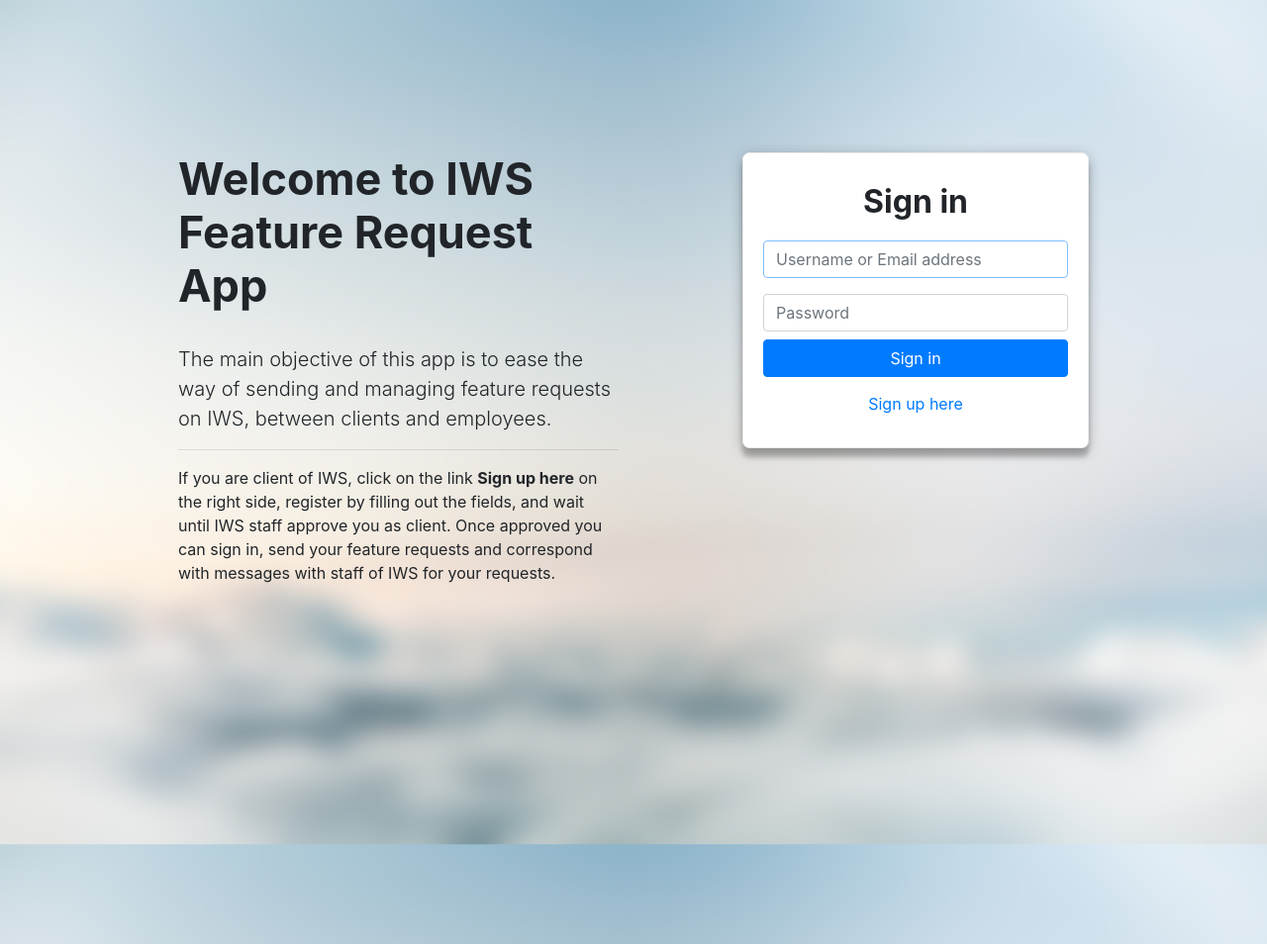
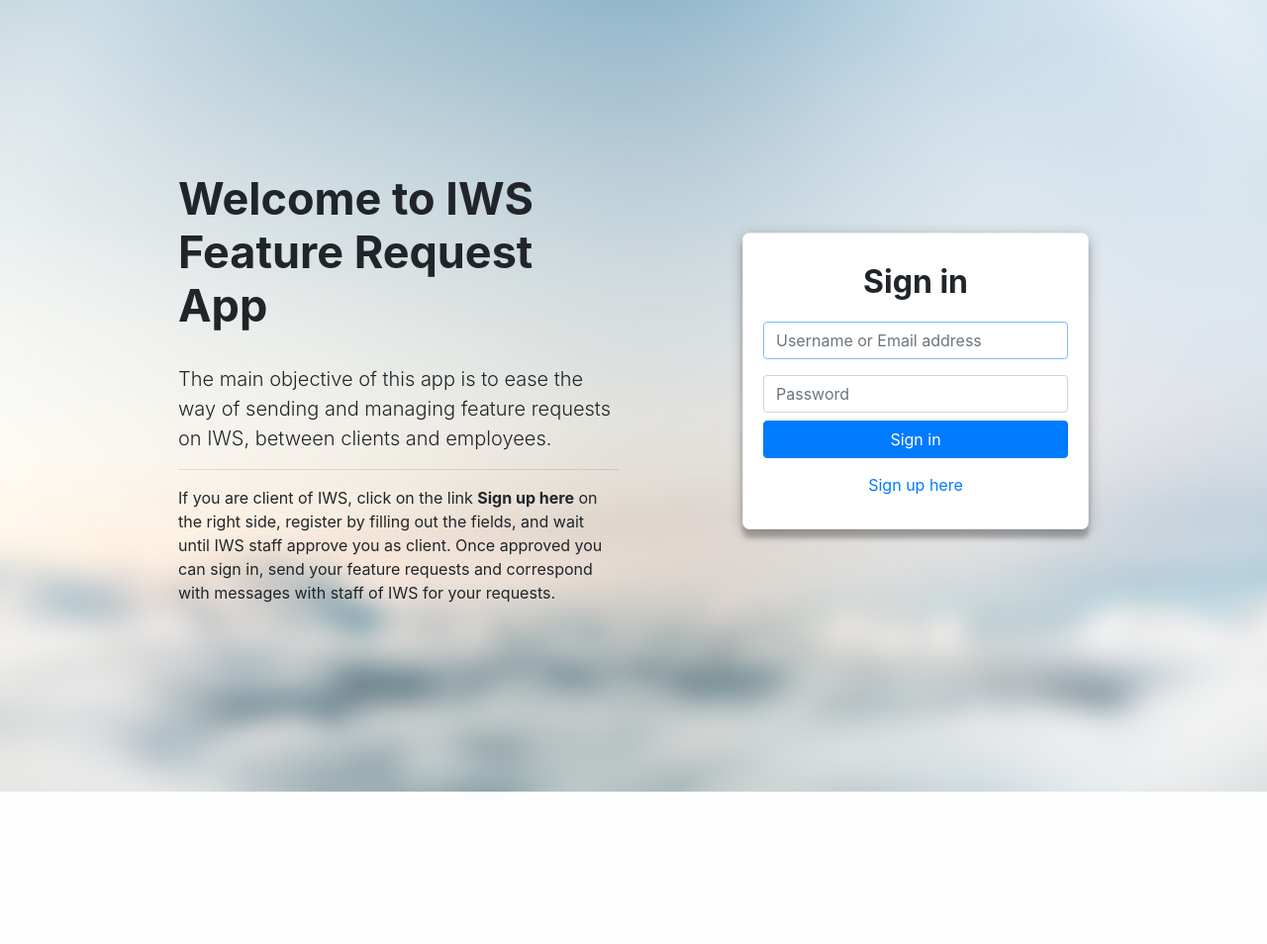
Before and after one commit to arianithetemi/feature-request-app, a Flask app: page / in a window 1280 px wide. Shown: the whole page at 99% size. After the commit the page ends 800 px from the top, so only its background shows below. Run offline with Flask 2, Linux system fonts and the light colour scheme; parts of the project's set-up code (start-up, migrations or seed data) failed here and were passed over; some libraries are stand-ins or nearby versions.

Commit message:
Vertically middle aligned fix on index page

```diff
--- a/app/static/css/style.css
+++ b/app/static/css/style.css
@@ -31,17 +31,14 @@ body {
   /* font-family: 'PT Sans', sans-serif; */
 }
 
-.main-page {
-  margin-top: 12%;
+
+.vertical-middle-align {
+  /* margin-top: 12%; */
+  min-height: 100%;  /* Fallback for browsers do NOT support vh unit */
+  min-height: 100vh; /* These two lines are counted as one :-)       */
+  display: flex;
+  align-items: center;
 }
-
-/* .info {
-  margin-top: 10%;
-}
-
-.sign-up {
-   margin-top: 15%;
-} */
 
 .info h1 {
    font-weight: bold;
--- a/app/static/js/main.js
+++ b/app/static/js/main.js
@@ -2,12 +2,10 @@ $(document).ready(function() {
    $('#sign-up-btn').click(function() {
       $('#sign-in').hide();
       $('#sign-up').show()
-      $('.sign-up').css({'margin-top': '6%'});
    });
    $('#sign-in-btn').click(function() {
       $('#sign-in').show();
       $('#sign-up').hide();
-      $('.sign-up').css({'margin-top': '17%'});
    });
 
    var SignInViewModel = {
--- a/app/templates/index.html
+++ b/app/templates/index.html
@@ -5,8 +5,8 @@
 {% endblock %}
 
 {% block content %}
-   <div class="container main-page">
-      <div class="row">
+   <div class="container vertical-middle-align">
+      <div class="row vertical-middle-align">
          <div class="col-md-5 offset-md-1 info">
             <h1 class="title">Welcome to IWS Feature Request App</h1><br/>
             <p class="lead">The main objective of this app is to ease the way of sending and managing feature requests on IWS, between clients and employees.</p>
```
